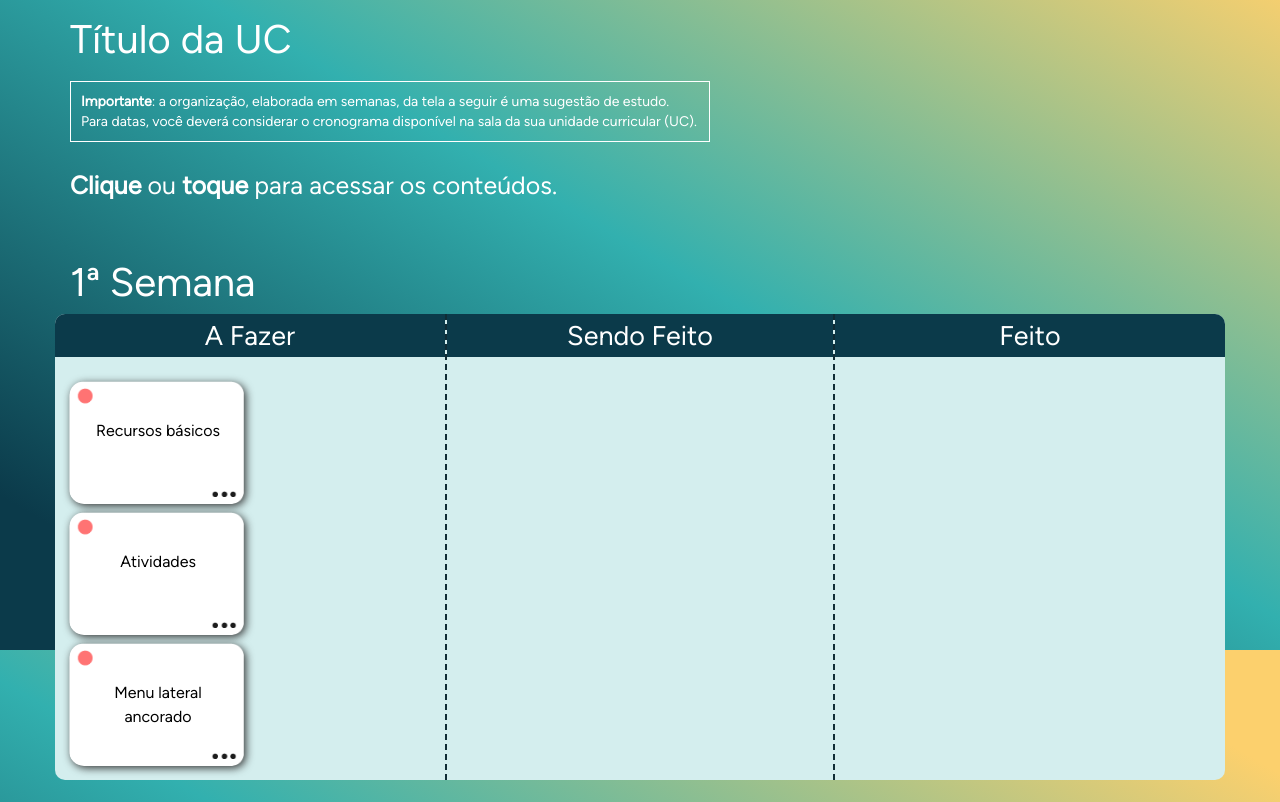
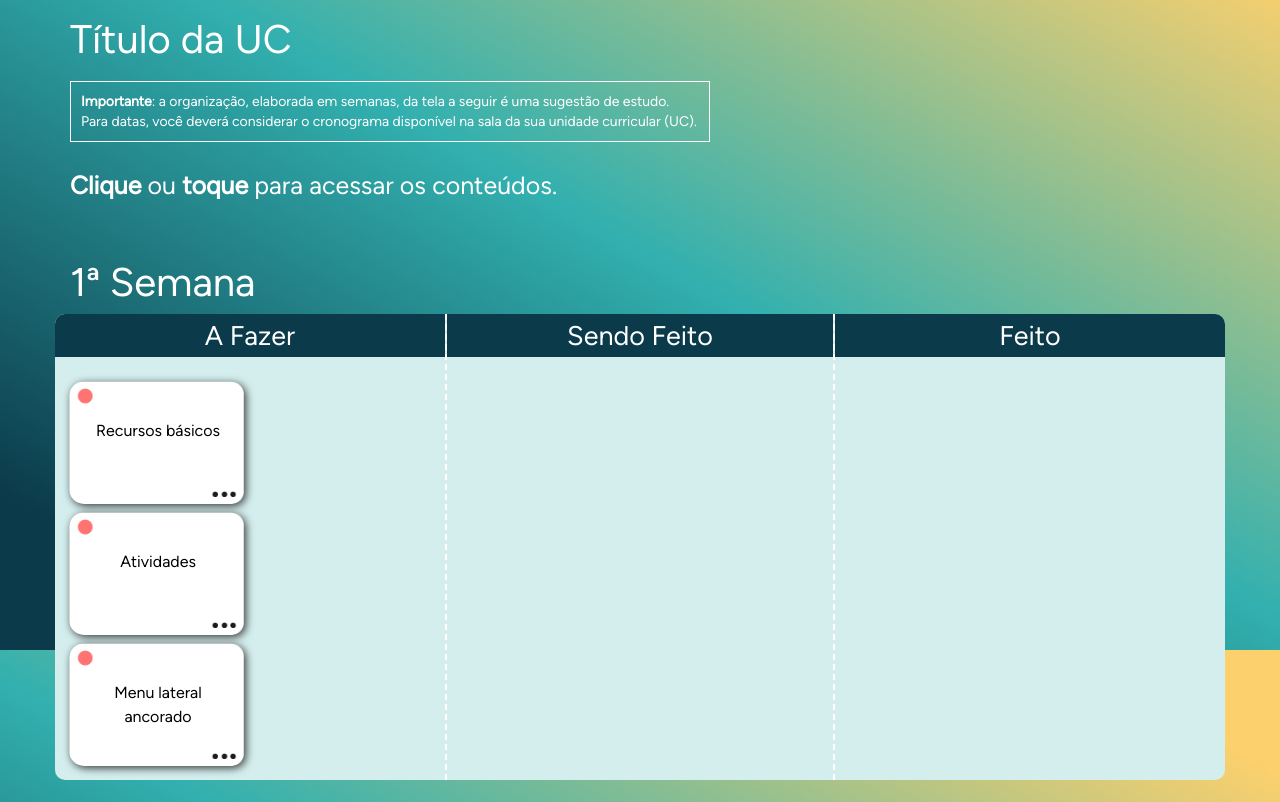
Before and after one commit to front-ted/template-tecnicos, a plain HTML site: page index.html in a window 1280 px wide. Shown: the part 150-952 px from the top of the page. Drawn offline with Linux system fonts and the light colour scheme.

Commit message:
Update style.css

```diff
--- a/tela_inicial/default/css/style.css
+++ b/tela_inicial/default/css/style.css
@@ -121,7 +121,7 @@ li p a{
 .drag-column-in-progress {
   border-right-style: dashed;
   border-left-style: dashed;
-  border-color: #102c35;
+  border-color: #fff;
   border-width: 2px;
 }
 .drag-item p {
```
